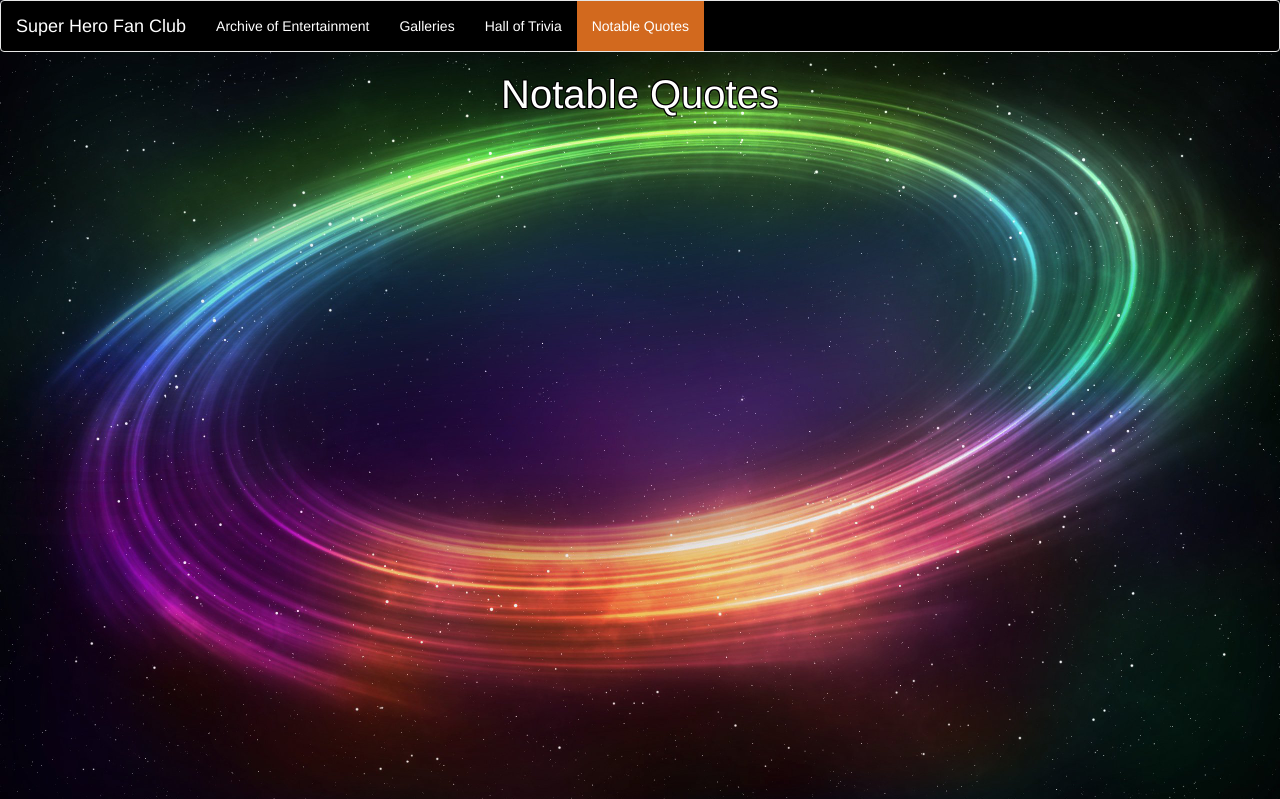
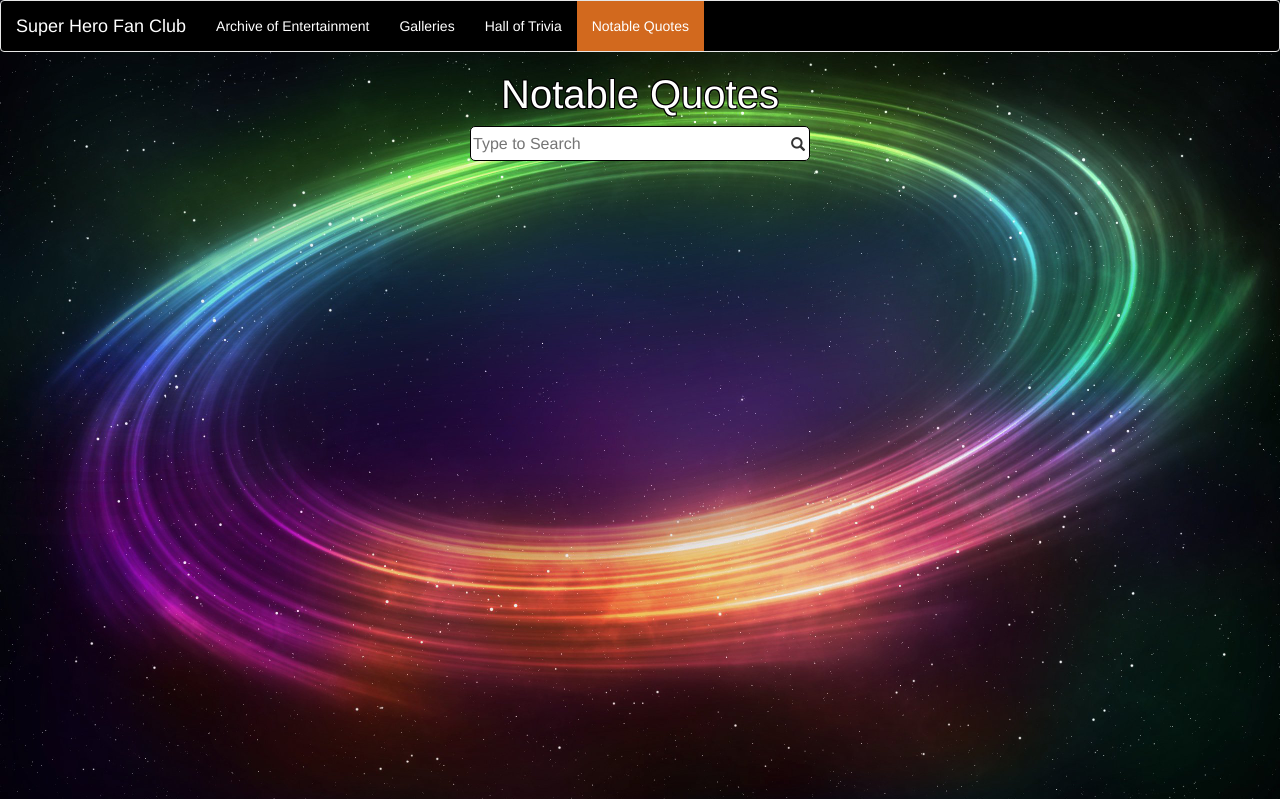
Before and after one commit to jlholzbach/super_hero, a PHP site: page /quotes.php in a window 1280 px wide. Shown: the top 799 px of the page. Run offline with PHP 8.4, Linux system fonts and the light colour scheme; data that the repository does not hold is empty; a stand-in replaces the project's code that opens the database connection; some libraries are stand-ins or nearby versions.

Commit message:
Added author search with suggestions to quotes

```diff
--- /dev/null
+++ b/ajax/getAuthors.php
@@ -0,0 +1,13 @@
+<?php
+    include "../dbConnect.php";
+
+    $authors = array();
+    $query = "SELECT * from quote_authors ORDER BY author";
+    $result = $db->query($query);
+
+    while($row = $result->fetch_assoc()){
+      $authors[] = $row;
+    }
+
+    echo json_encode($authors);
+?>
--- a/quotes.php
+++ b/quotes.php
@@ -14,7 +14,7 @@
 		$statement->fetch();
 		$statement->free_result();
 
-		//$title = $author_name . " Quotes";
+		$title = $author_name . " Quotes";
 	}
 
 	else if (isset($_GET['quote'])) {
@@ -83,6 +83,7 @@
 
 		<!-- jQuery library -->
 		<script src="https://ajax.googleapis.com/ajax/libs/jquery/3.1.1/jquery.min.js"></script>
+		<script src="https://cdnjs.cloudflare.com/ajax/libs/jquery.devbridge-autocomplete/1.2.27/jquery.autocomplete.min.js"></script>
 
 		<!-- Latest compiled JavaScript -->
 		<script src="js/bootstrap.min.js"></script>
@@ -103,6 +104,43 @@
 			#content {
 				margin: 0px!important;
 			}
+
+			.autocomplete-suggestions { border: 1px solid #999; background: #FFF; overflow: auto; }
+	  	.autocomplete-suggestion { padding: 2px 5px; white-space: nowrap; overflow: hidden; }
+	  	.autocomplete-selected { background: #F0F0F0; }
+	  	.autocomplete-suggestions strong { font-weight: normal; color: #3399FF; }
+	  	.autocomplete-group { padding: 2px 5px; }
+	  	.autocomplete-group strong { display: block; border-bottom: 1px solid #000; }
+
+			.inner-addon {
+			  width: 100%;
+				max-width: 350px;
+			  position: relative;
+				padding-left: 5px;
+				padding-right: 5px;
+			}
+
+			.inner-addon .glyphicon {
+			  position: absolute;
+			  padding: 10px;
+			  pointer-events: none;
+			}
+
+			/* align icon */
+			.right-addon .glyphicon { right: 0px;}
+
+			/* add padding  */
+			.right-addon input { padding-right: 30px; }
+
+			#search {
+			  font-size: 16px;
+			  margin-bottom: 15px;
+			  height: 35px;
+			  width: 100%;
+			  border: 1px solid black;
+			  border-radius: 5px;
+			}
+
 		</style>
 
 		<div id="content">
@@ -110,6 +148,15 @@
 					<?php include "navigation.php"; ?>
 
 					<h2 id="pageTitle" style='font-size: 4rem!important; text-align: center; color: white;'><?php echo $title; ?></h1>
+
+					<div class="row adjust" style='position: initial!important;'>
+							<div class="first col col-lg-12 col-md-12 col-sm-12 col-xs-12 side">
+								<div class="inner-addon right-addon" style='margin-left: auto; margin-right: auto;'>
+									<i class="glyphicon glyphicon-search"></i>
+									<input type="text" name="search" id="search"  placeholder="Type to Search" value="">
+								</div>
+							</div>
+					</div>
 
 					<?php if (isset($_GET['quote'])) {?>
 						<div class="grid" style='visibility: hidden;'>
@@ -126,6 +173,21 @@
 								</div>
 							</div>
 						<?php } ?>
+
+						<!--<div class="row" style='position: initial!important; margin-left: 0px!important; margin-right: 0px!important;'>
+							<div class="col col-lg-2 col-md-1 col-sm-1 col-xs-1"></div>
+
+							<div class="col col-lg-8 col-md-10 col-sm-10 col-xs-12">
+									<div class="row adjust" style='position: initial!important;'>
+											<div class="first col col-lg-6 col-md-6 col-sm-6 col-xs-12 side">
+												<div class="inner-addon right-addon">
+													<i class="glyphicon glyphicon-search"></i>
+													<input type="text" name="search" id="search"  placeholder="Type to Search" value="">
+												</div>
+											</div>
+									</div>
+							</div>
+						</div>-->
 
 						<div class="wall" style='visibility: hidden;'>
 							<?php
@@ -184,6 +246,8 @@
 
 		<script>
 				$(document).ready(function() {
+					var arrayReturn = [];
+
 					$('.wall').jaliswall({item:'.wall-item'});
 
 					setTimeout(function () {
@@ -192,6 +256,32 @@
 					},1000);
 
 					$(".resize").fitText(1.8, { minFontSize: '16px', maxFontSize: '20px' });
+
+					$.ajax({
+			  		url: "ajax/getAuthors.php",
+			  		async: true,
+			  		dataType: 'json',
+			  		success: function (data) {
+							console.log("Testing");
+			        for (var i = 0, len = data.length; i < len; i++) {
+			  				var id = (data[i].id).toString();
+			  				arrayReturn.push({'value' : data[i].author, 'data' : id});
+			  			}
+
+			  			//send parse data to autocomplete function
+			  			loadSuggestions(arrayReturn);
+			  		}
+			  	});
+
+					function loadSuggestions(options) {
+			  		$('#search').autocomplete({
+			  			lookup: options,
+			  			onSelect: function (suggestion) {
+			          window.location.href = "quotes.php?author=" + suggestion.data;
+			  			}
+			  		});
+			  	}
+
 				});
 
 				function share(quoteID) {
```
